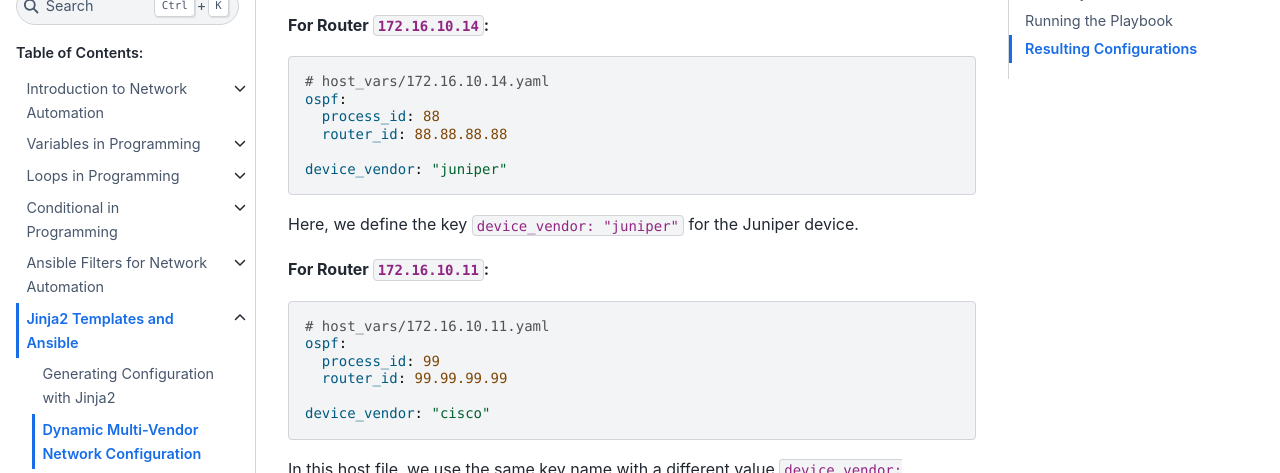
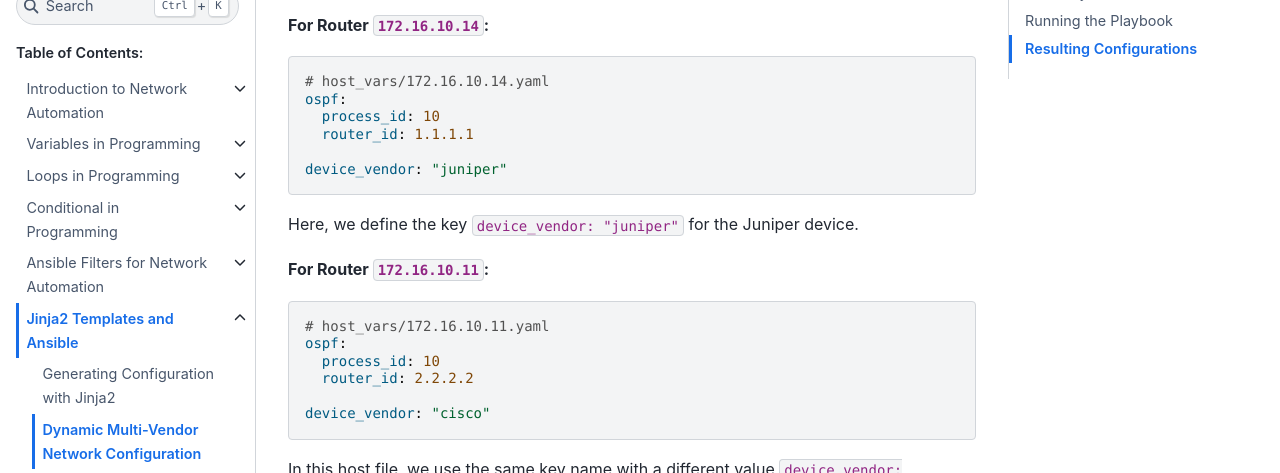
Before and after one commit to sydasif/ansible-cbt-lab, a Sphinx documentation site: the page built from docs/source/06_jinja/02_dynamic_look.md, in a window 1280 px wide and 900 px high, scrolled down 318 px. Shown: the part 152-625 px from the top of the window. Built offline with Sphinx 7.4.7 and the Sphinx Book theme 1.1.4, drawn with Linux system fonts in a browser that asks for light colours; some of the changed text lies outside the part shown.

Commit message:
update process id and router id

````diff
--- a/docs/source/06_jinja/02_dynamic_look.md
+++ b/docs/source/06_jinja/02_dynamic_look.md
@@ -11,8 +11,8 @@ In the previous lab, we had two Cisco routers with IP addresses `172.16.10.11` a
 ```yaml
 # host_vars/172.16.10.14.yaml
 ospf:
-  process_id: 88
-  router_id: 88.88.88.88
+  process_id: 10
+  router_id: 1.1.1.1
 
 device_vendor: "juniper"
 ```
@@ -24,8 +24,8 @@ Here, we define the key `device_vendor: "juniper"` for the Juniper device.
 ```yaml
 # host_vars/172.16.10.11.yaml
 ospf:
-  process_id: 99
-  router_id: 99.99.99.99
+  process_id: 10
+  router_id: 2.2.2.2
 
 device_vendor: "cisco"
 ```
@@ -113,15 +113,15 @@ The configurations will be generated and saved on the control node, not pushed d
 **For Router `172.16.10.14` (Juniper):**
 
 ```
-set protocols ospf area 88 interface ge-0/0/0.0
-set protocols ospf area 88 router-id 88.88.88.88
+set protocols ospf area 10 interface ge-0/0/0.0
+set protocols ospf area 10 router-id 1.1.1.1
 ```
 
 **For Router `172.16.10.11` (Cisco):**
 
 ```
-router ospf 99
-  router-id 99.99.99.99
+router ospf 10
+  router-id 2.2.2.2
 ```
 
 By using different Jinja2 templates and referencing them dynamically in the Ansible playbook, you can efficiently manage multi-vendor network configurations. This approach ensures that each device gets the correct configuration, reducing errors and streamlining the network management process.
````
